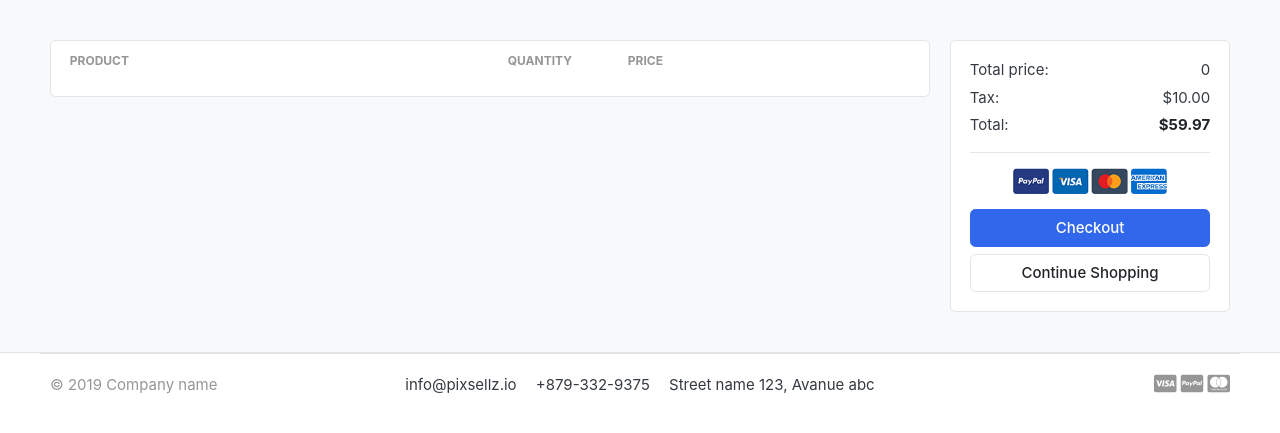
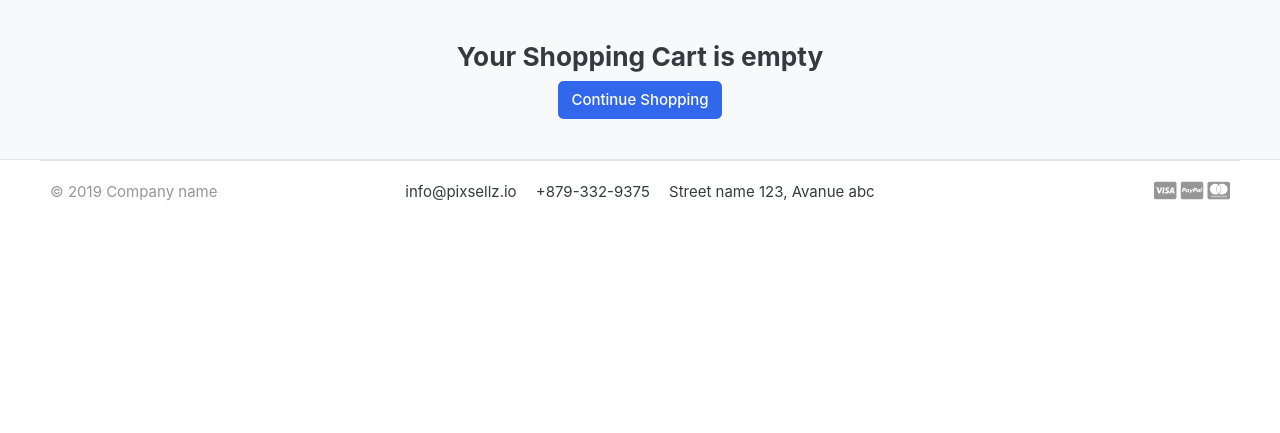
Before and after one commit to Shaun47/DjangoEcommerce, a Django app: page /cart/ in a window 1280 px wide. Shown: the part 118-551 px from the top of the page. Run offline with Django 3.2, Linux system fonts and the light colour scheme; tables that the repository leaves empty hold one stand-in row (values such as "Sample post"); lists and menus that the app fills with data are empty; parts of the project's set-up code (start-up, migrations or seed data) failed here and were passed over; some libraries are stand-ins or nearby versions; some web fonts are replaced.

Commit message:
tutorial 9 and video 4 done

```diff
--- /dev/null
+++ b/mykart/carts/context_processors.py
@@ -0,0 +1,15 @@
+from .models import Cart,CartItem
+from .views import _cart_id
+
+def counter(request,cart_count=0):
+    if 'admin' in request.path:
+        return {}
+    else:
+        try:
+            cart = Cart.objects.filter(cart_id=_cart_id(request))
+            cart_items = CartItem.objects.all().filter(cart=cart[:1])
+            for cart_item in cart_items:
+                cart_count += cart_item.quantity
+        except Cart.DoesNotExist:
+            cart_count = 0
+    return dict(cart_count=cart_count)
--- a/mykart/carts/urls.py
+++ b/mykart/carts/urls.py
@@ -5,5 +5,6 @@ from . import views
 urlpatterns = [
     path('', views.cart, name='cart'),
     path('add_cart/<int:product_id>/',views.add_cart,name='add_cart'),
-
+    path('remove_cart/<int:product_id>/',views.remove_cart,name='remove_cart'),
+    path('remove_cart_item//<int:product_id>/', views.remove_cart_item,name='remove_cart_item'),
 ]
--- a/mykart/carts/views.py
+++ b/mykart/carts/views.py
@@ -34,20 +34,41 @@ def add_cart(request,product_id):
         cart_item.save()
     return redirect('cart')
 
+def remove_cart(request,product_id):
+    cart = Cart.objects.get(cart_id = _cart_id(request))
+    product = get_object_or_404(Product,id = product_id)
+    cart_item = CartItem.objects.get(product = product, cart = cart)
+    if cart_item.quantity > 1:
+        cart_item.quantity -= 1
+        cart_item.save()
+    else :
+        cart_item.delete()
+    return redirect('cart')
 
 
-def cart(request,total=0,quantity=0, cart_items=None):
+def remove_cart_item(request,product_id):
+    cart = Cart.objects.get(cart_id = _cart_id(request))
+    product = get_object_or_404(Product,id = product_id)
+    cart_item = CartItem.objects.get(product = product, cart = cart)
+    cart_item.delete()
+    return redirect('cart')
+
+def cart(request,total=0,quantity=0,tax=0,grand_total=0, cart_items=None):
     try:
         cart = Cart.objects.get(cart_id=_cart_id(request))
         cart_items = CartItem.objects.filter(cart=cart,is_active=True)
         for cart_item in cart_items:
             total += (cart_item.product.price * cart_item.quantity)
             quantity += cart_item.quantity
+        tax = (15 * total) / 100
+        grand_total = total + tax
     except ObjectDoesNotExist:
         pass
     context = {
         'total' : total,
         'quantity' : quantity,
         'cart_items': cart_items,
+        'tax'    : tax,
+        'grand_total' : grand_total,
     }
     return render(request,'store/cart.html',context)
--- a/mykart/mykart/settings.py
+++ b/mykart/mykart/settings.py
@@ -67,6 +67,7 @@ TEMPLATES = [
                 'django.contrib.auth.context_processors.auth',
                 'django.contrib.messages.context_processors.messages',
                 'category.context_processors.menu_links',
+                'carts.context_processors.counter',
             ],
         },
     },
--- a/mykart/templates/includes/navbar.html
+++ b/mykart/templates/includes/navbar.html
@@ -67,9 +67,9 @@
                                 <a href="./register.html"> Register</a>
                             </div>
                         </div>
-                        <a href="./cart.html" class="widget-header pl-3 ml-3">
+                        <a href="{% url 'cart' %}" class="widget-header pl-3 ml-3">
                             <div class="icon icon-sm rounded-circle border"><i class="fa fa-shopping-cart"></i></div>
-                            <span class="badge badge-pill badge-danger notify">0</span>
+                            <span class="badge badge-pill badge-danger notify">{{cart_count}}</span>
                         </a>
                     </div> <!-- widgets-wrap.// -->
                 </div> <!-- col.// -->
--- a/mykart/templates/store/cart.html
+++ b/mykart/templates/store/cart.html
@@ -5,7 +5,12 @@
     <div class="container">
 
     <!-- ============================ COMPONENT 1 ================================= -->
-
+   {% if not cart_items %}
+        <h3 class="text-center">Your Shopping Cart is empty</h3>
+        <div class="text-center">
+            <a href="{% url 'store' %}" class="btn btn-primary">Continue Shopping</a>
+        </div>
+   {% else %}
     <div class="row">
         <aside class="col-lg-9">
     <div class="card">
@@ -18,6 +23,7 @@
       <th scope="col" class="text-right" width="200"> </th>
     </tr>
     </thead>
+
     <tbody>
     {% for cartItem in cart_items %}
     <tr>
@@ -25,7 +31,7 @@
             <figure class="itemside align-items-center">
                 <div class="aside"><img src="{{ cartItem.product.images.url }}" class="img-sm"></div>
                 <figcaption class="info">
-                    <a href="#" class="title text-dark">{{cartItem.product.product_name}}</a>
+                    <a href="{{ cartItem.product.get_url }}" class="title text-dark">{{cartItem.product.product_name}}</a>
                     <p class="text-muted small">Matrix: 25 Mpx <br> Brand: Canon</p>
                 </figcaption>
             </figure>
@@ -35,7 +41,7 @@
                         <div class="col">
                             <div class="input-group input-spinner">
                                 <div class="input-group-prepend">
-                                <button class="btn btn-light" type="button" id="button-plus"> <i class="fa fa-minus"></i> </button>
+                                <a href="{% url 'remove_cart' cartItem.product.id %}" class="btn btn-light" type="button" id="button-plus"> <i class="fa fa-minus"></i> </a>
                                 </div>
                                 <input type="text" class="form-control"  value="{{cartItem.quantity}}">
                                 <div class="input-group-append">
@@ -51,7 +57,7 @@
             </div> <!-- price-wrap .// -->
         </td>
         <td class="text-right">
-        <a href="" class="btn btn-danger"> Remove</a>
+        <a href="{% url 'remove_cart_item' cartItem.product.id %}" class="btn btn-danger"> Remove</a>
         </td>
     </tr>
     {% endfor %}
@@ -70,18 +76,18 @@
                 </dl>
                 <dl class="dlist-align">
                   <dt>Tax:</dt>
-                  <dd class="text-right"> $10.00</dd>
+                  <dd class="text-right"> ${{tax}}</dd>
                 </dl>
                 <dl class="dlist-align">
                   <dt>Total:</dt>
-                  <dd class="text-right text-dark b"><strong>$59.97</strong></dd>
+                  <dd class="text-right text-dark b"><strong>${{grand_total}}</strong></dd>
                 </dl>
                 <hr>
                 <p class="text-center mb-3">
                     <img src="{% static './images/misc/payments.png' %}" height="26">
                 </p>
                 <a href="./place-order.html" class="btn btn-primary btn-block"> Checkout </a>
-                <a href="./store.html" class="btn btn-light btn-block">Continue Shopping</a>
+                <a href="{% url 'store' %}" class="btn btn-light btn-block">Continue Shopping</a>
             </div> <!-- card-body.// -->
             </div> <!-- card.// -->
 
@@ -90,7 +96,7 @@
 
     </div> <!-- row.// -->
     <!-- ============================ COMPONENT 1 END .// ================================= -->
-
+    {% endif %}
     </div> <!-- container .//  -->
     </section>
 {% endblock %}
```
Also changed, not shown: mykart/store/views.py (+11 -1 lines), mykart/templates/store/product_detail.html (+6 -1 lines), mykart/templates/store/store.html (+21 -5 lines).
